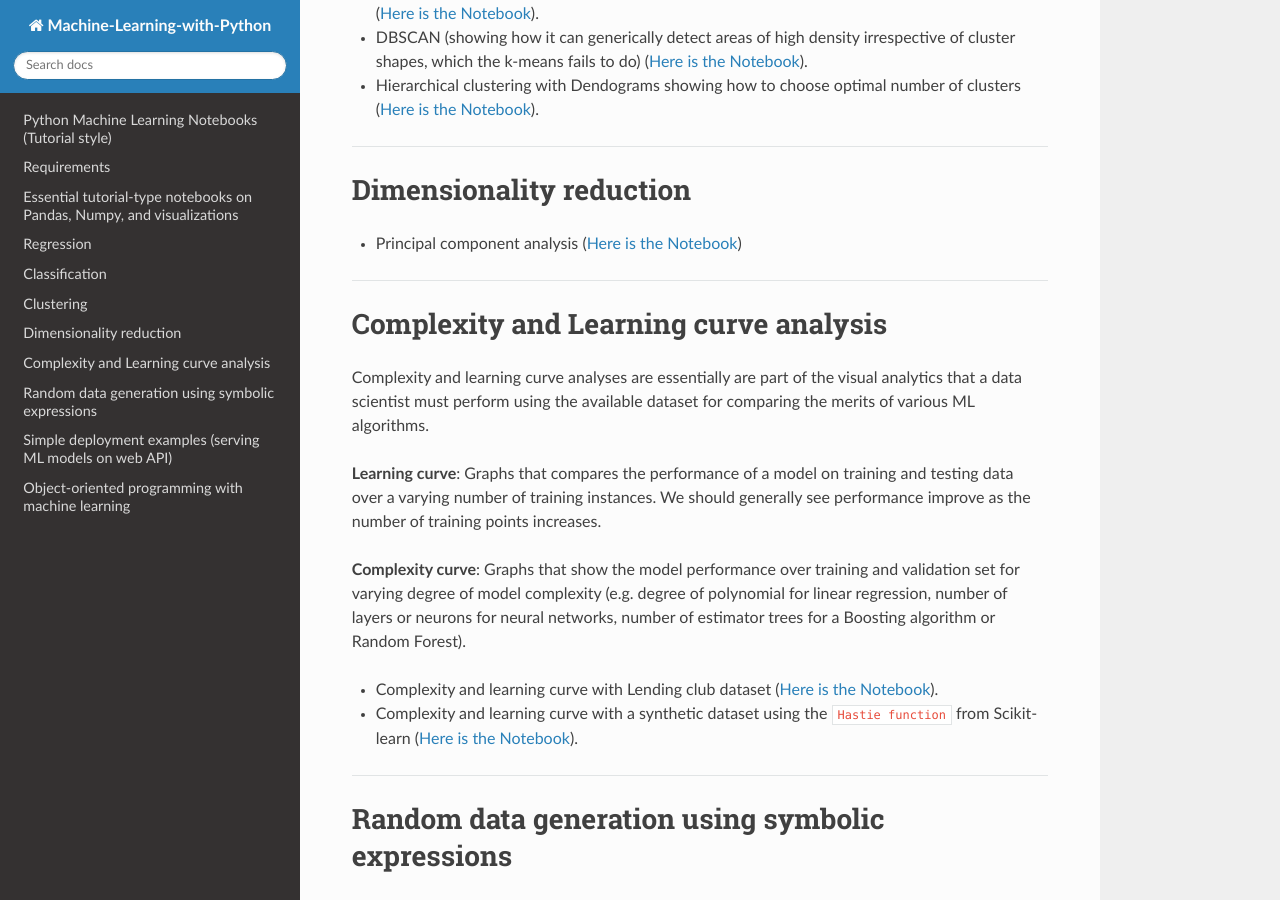
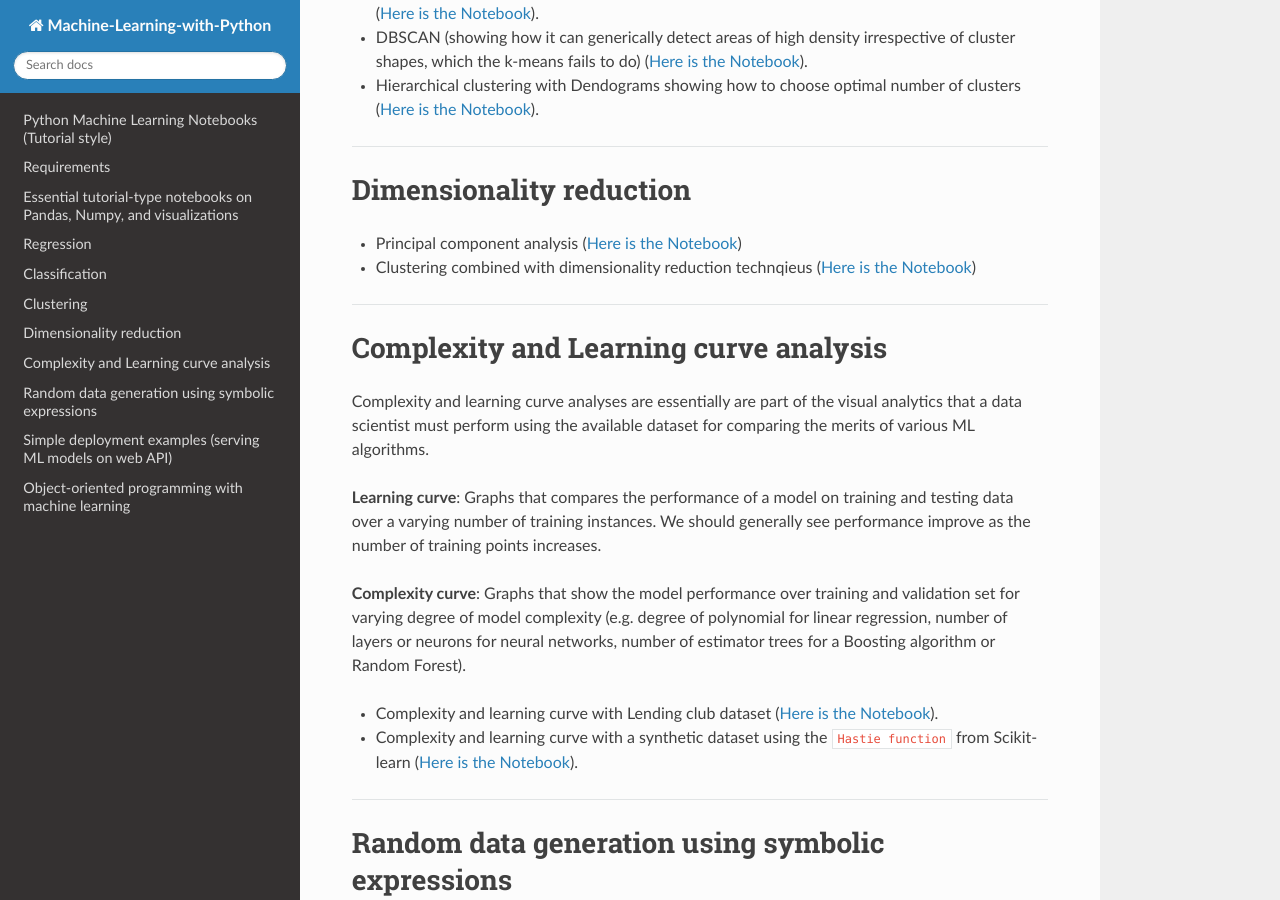
Before and after one commit to tirthajyoti/Machine-Learning-with-Python, a Sphinx documentation site: the page built from docs/index.rst, in a window 1280 px wide and 900 px high, scrolled down 2535 px. Built offline with Sphinx 7.4.7 and the Read the Docs theme 2.0.0, drawn with Linux system fonts in a browser that asks for light colours.

Commit message:
Update index.rst

```diff
--- a/docs/index.rst
+++ b/docs/index.rst
@@ -160,6 +160,9 @@ Dimensionality reduction
 -  Principal component analysis (`Here is the
    Notebook <https://github.com/tirthajyoti/Machine-Learning-with-Python/blob/master/Clustering-Dimensionality-Reduction/Principal%20Component%20Analysis.ipynb>`__)
 
+-  Clustering combined with dimensionality reduction technqieus (`Here is the
+   Notebook <https://github.com/tirthajyoti/Machine-Learning-with-Python/blob/master/Clustering-Dimensionality-Reduction/Clustering_with_dim_reduction.ipynb>`__)
+
 --------------
 
 Complexity and Learning curve analysis
```
